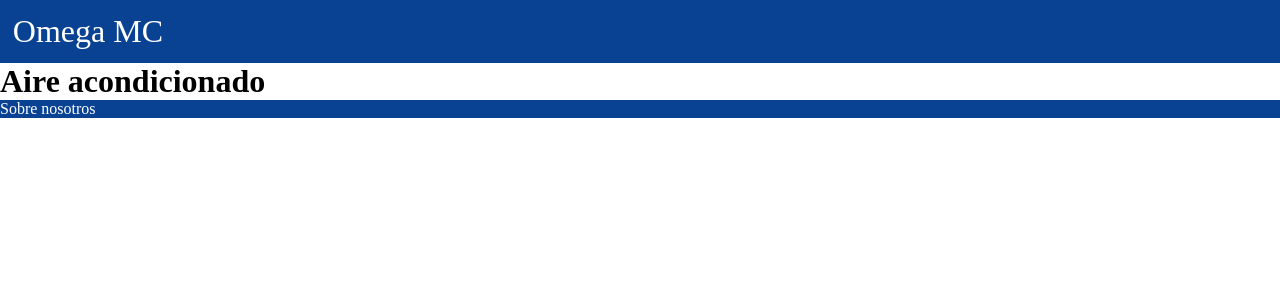
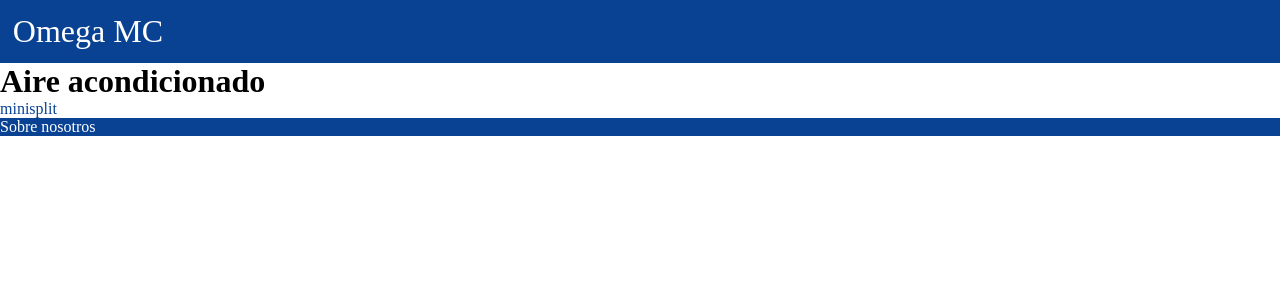
Before and after one commit to OmegaMCCesar/my-app, a Next.js app: page /aire/aire in a window 1280 px wide. Shown: the top 300 px of the page. Built offline with nearby package versions, Linux system fonts and the light colour scheme.

Commit message:
7 y al parecer todo era una pavada

```diff
--- a/pages/aire/aire.js
+++ b/pages/aire/aire.js
@@ -1,3 +1,10 @@
+import Link from "next/link";
+import styles from './styles.module.css'
+
 export default function Aire(){
-  return <h1>Aire acondicionado</h1>
+  return <>
+   <h1>Aire acondicionado
+  </h1>
+  <Link href='/aire/miniSplit' className={styles.link_mini}>minisplit</Link>
+  </>
 }
--- a/pages/aire/miniSplit.js
+++ b/pages/aire/miniSplit.js
@@ -0,0 +1,3 @@
+export default function Mini (){
+  return <h1>mini</h1>
+}
--- /dev/null
+++ b/pages/aire/styles.module.css
@@ -0,0 +1,3 @@
+.link_mini{
+  color: #094293;
+}
```
Also changed, not shown: styles/Home.module.css (line endings or trailing spaces).
